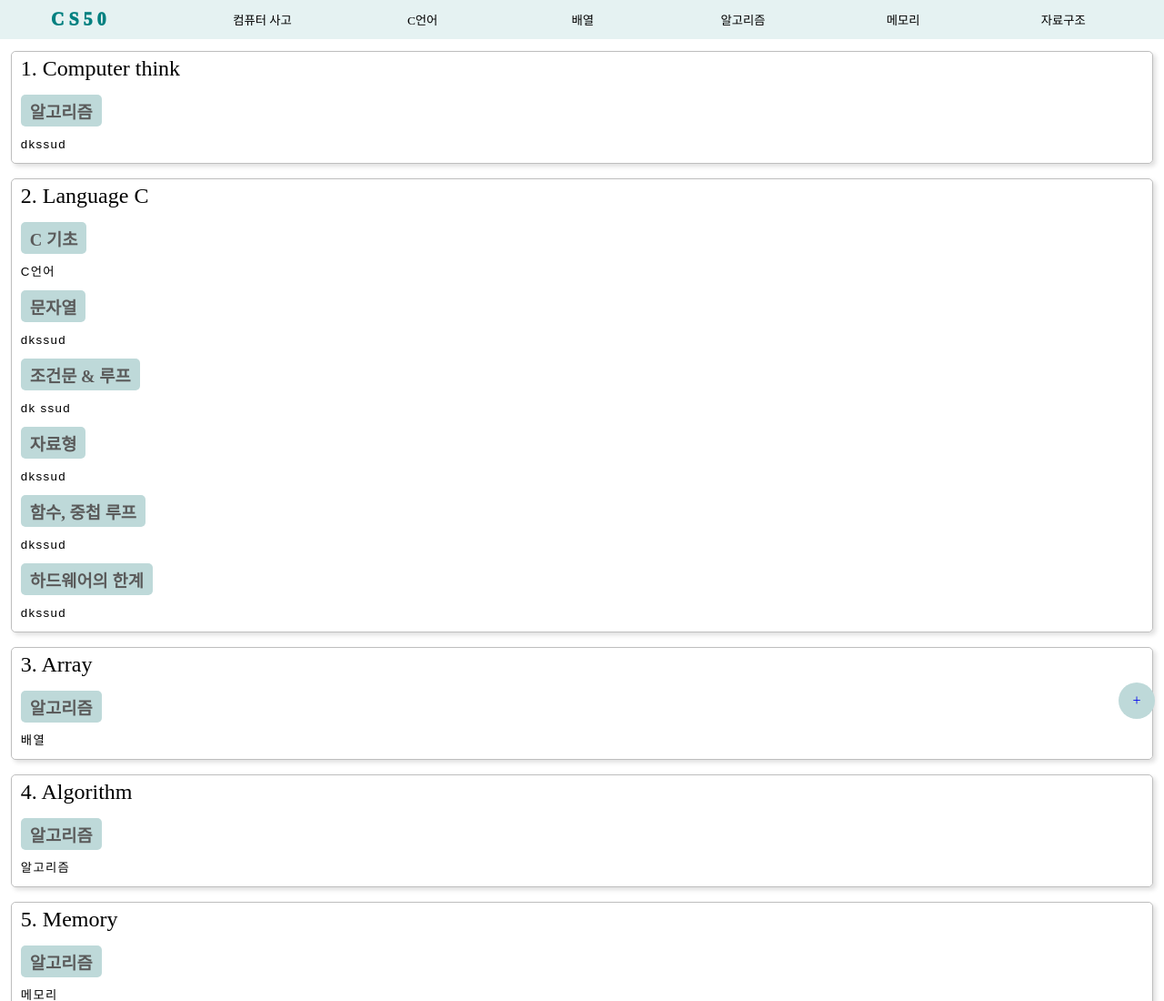
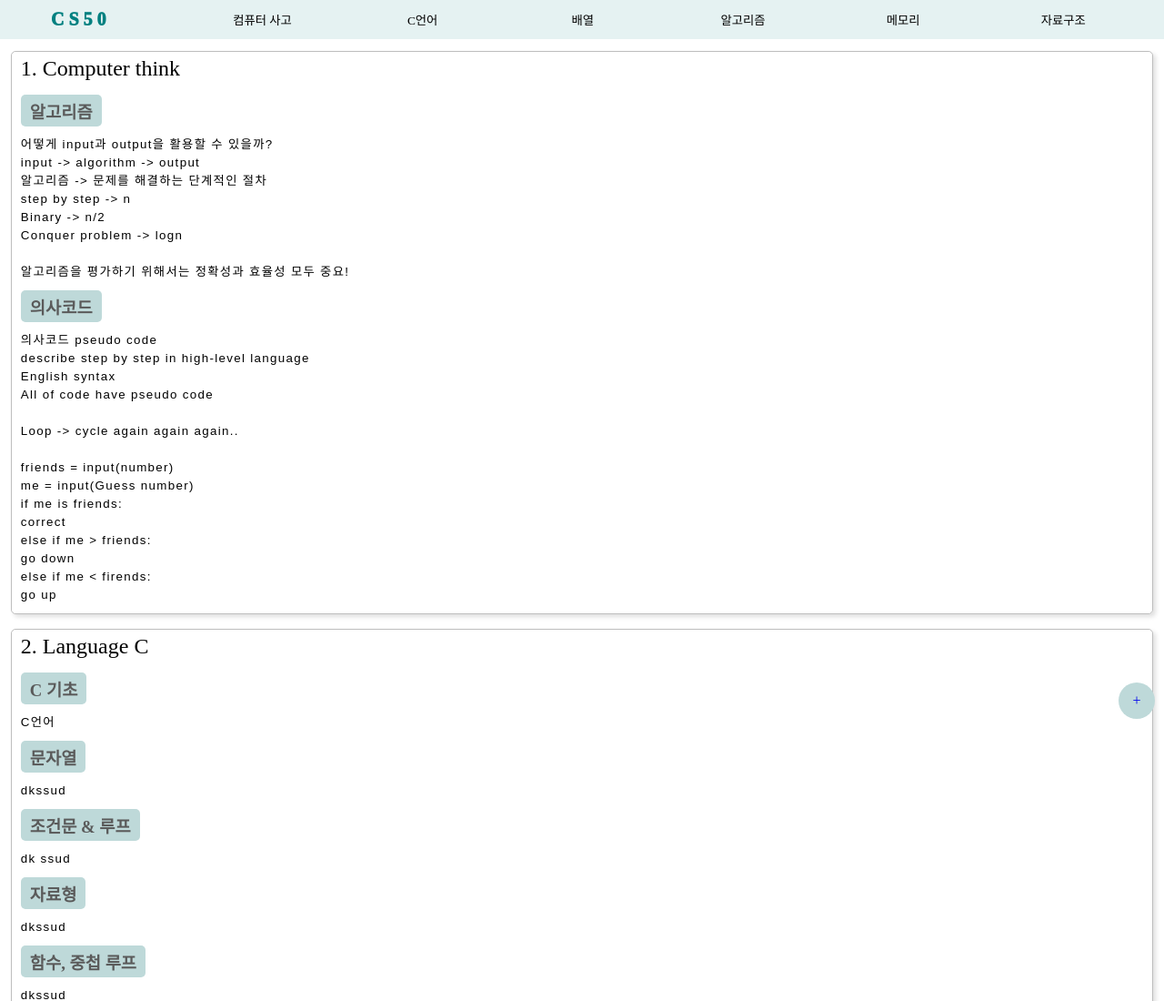
Before and after one commit to wldud01/wldud01.github.io, a plain HTML site: page CS50 lecture/content.html in a window 1280 px wide. Shown: the top 1100 px of the page at 91% size. Drawn offline with Linux system fonts and the light colour scheme.

Commit message:
Add Basic Algorithm

```diff
--- a/CS50 lecture/content.html
+++ b/CS50 lecture/content.html
@@ -28,7 +28,33 @@
             <head><h2>1. Computer think</h2></head>
             <h3>알고리즘</h3>
             <pre>
-                dkssud
+                어떻게 input과 output을 활용할 수 있을까?
+                input -> algorithm -> output
+                알고리즘 -> 문제를 해결하는 단계적인 절차
+                step by step -> n
+                Binary  -> n/2
+                Conquer problem -> logn
+
+                알고리즘을 평가하기 위해서는 정확성과 효율성 모두 중요!
+            </pre>
+
+            <h3>의사코드</h3>
+            <pre>
+                의사코드 pseudo code
+                describe step by step in high-level language
+                English syntax
+                All of code have pseudo code
+
+                Loop -> cycle again again again..
+
+                friends = input(number)
+                me = input(Guess number)
+                if me is friends:
+                    correct
+                else if me > friends:
+                    go down
+                else if me < firends:
+                    go up
             </pre>
 
         </div>
--- a/[MIT]Algorithm - python/styles.css
+++ b/[MIT]Algorithm - python/styles.css
@@ -75,7 +75,7 @@ main{
 
 .header_nav{
     display: flex;
-    width: 135vh;
+    width: 145vh;
     height: auto;
     flex-wrap: wrap;
     justify-content: space-between;
```
